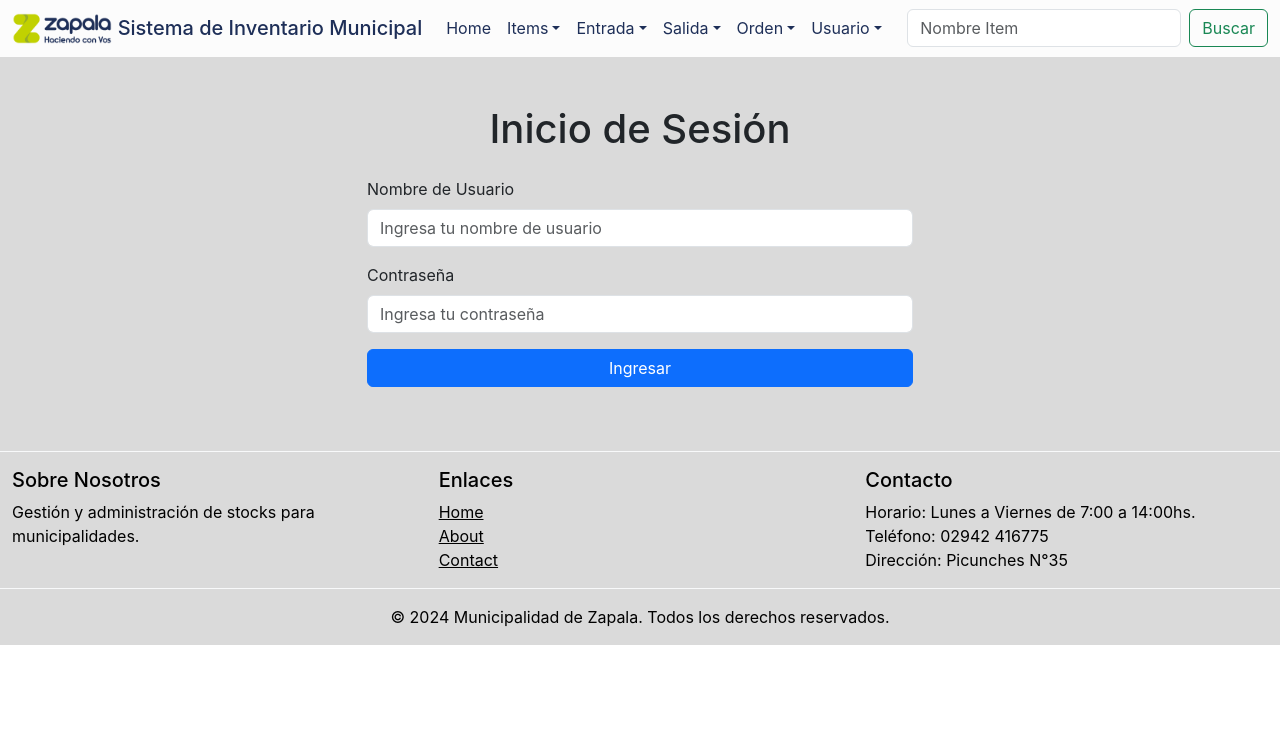
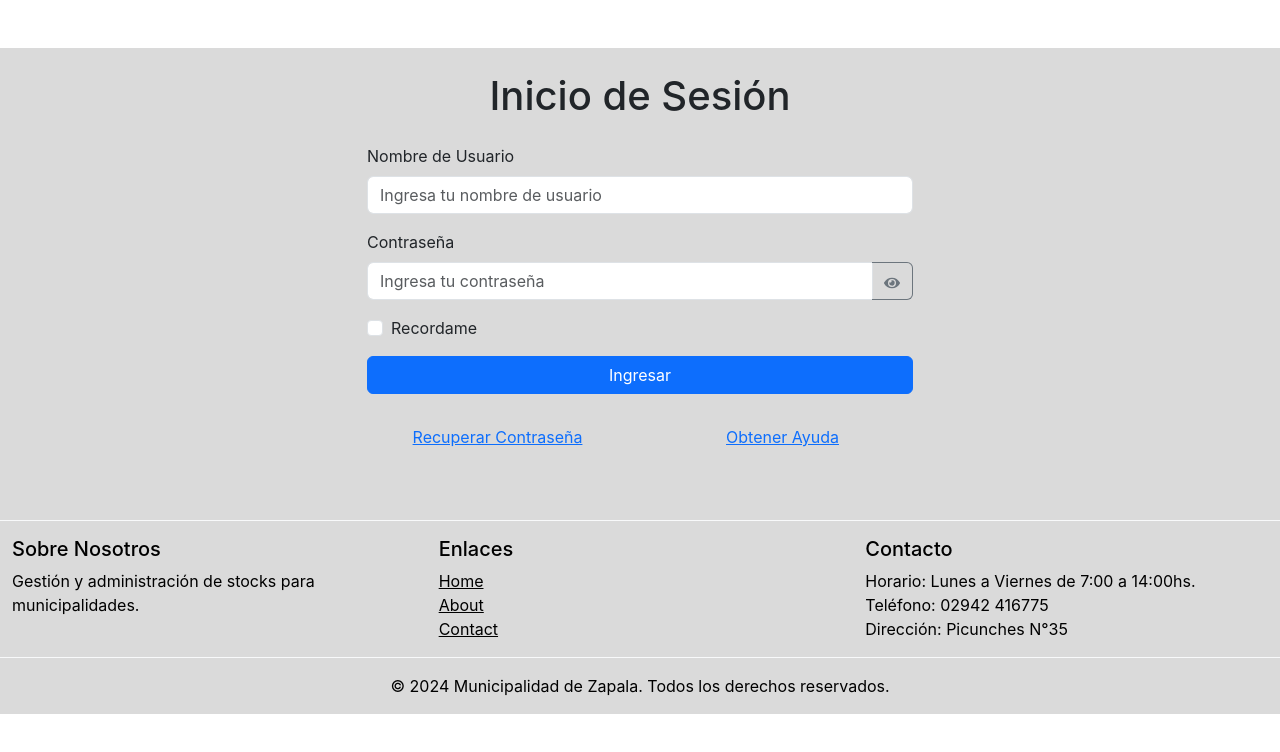
Before and after one commit to DDSZAP/StockCorralon, a React (Create React App) app in the folder frontend/: page /login in a window 1280 px wide. Shown: the top 752 px of the page. Built offline with nearby package versions, Linux system fonts and the light colour scheme; no server answers.

Commit message:
home + aside-global para cada sistema

```diff
--- a/frontend/src/App.js
+++ b/frontend/src/App.js
@@ -1,9 +1,8 @@
-//app.jsx
-import React, { useState, useEffect } from 'react';
+import React, { useState, useEffect, useContext } from 'react';
 import './App.css';
 import 'bootstrap/dist/css/bootstrap.min.css';
 import NavBar from './Components/NavBar/Navbar.jsx';
-import Login from './Components/Login/Login.jsx'
+import Login from './Components/Login/Login.jsx';
 import Home from './Components/Home/Home.jsx';
 import Footer from './Components/Footer/Footer.jsx';
 import { Route, Routes } from 'react-router-dom';
@@ -14,10 +13,10 @@ import ListaOrdenes from './Components/OrdenCompra/ListaOrdenes.jsx';
 import OrdenCompra from './Components/OrdenCompra/OrdenCompra.jsx';
 import { handleAddItem, handleDelete, handleModifyItem, filterItems } from '../src/Utils/Utils.js';
 import axios from 'axios';
-import { AuthProvider } from './Context/AuthContext.jsx'
+import { AuthProvider, AuthContext } from './Context/AuthContext.jsx';
 import PrivateRoute from './Components/PrivateRoute/PrivateRoute.js';
 
-export default function App() {
+function AppContent() {
   const [items, setItems] = useState([]); // Estado inicial vacío para items
   const [searchTerm, setSearchTerm] = useState('');
   const [entradas, setEntradas] = useState(() => {
@@ -25,18 +24,29 @@ export default function App() {
     return savedEntradas ? JSON.parse(savedEntradas) : [];
   });
 
-  // Cargar items desde la base de datos al montar el componente
+  // Obtén el contexto de autenticación
+  const { isAuthenticated } = useContext(AuthContext);
+
+  // Cargar items desde la base de datos solo si el usuario está autenticado
   useEffect(() => {
     const fetchItems = async () => {
       try {
-        const response = await axios.get('http://10.0.0.17/stock-api/public/api/items');
+        const token = localStorage.getItem('token');  // Asegúrate de usar el token si es necesario
+        const response = await axios.get('http://10.0.0.17/stock-api/public/api/items', {
+          headers: {
+            Authorization: `Bearer ${token}` // Si tu API requiere autenticación, añade el token aquí
+          }
+        });
         setItems(response.data);
       } catch (error) {
         console.error('Error al cargar los items:', error);
       }
     };
-    fetchItems();
-  }, []); // Este efecto se ejecuta solo una vez cuando el componente se monta
+
+    if (isAuthenticated) {  // Verifica si el usuario está autenticado
+      fetchItems();  // Solo llama a fetchItems si el usuario está autenticado
+    }
+  }, [isAuthenticated]);  // Añade isAuthenticated como dependencia
 
   // Guardar entradas en localStorage cuando cambien
   useEffect(() => {
@@ -63,9 +73,9 @@ export default function App() {
   const filteredItems = filterItems(items, searchTerm); // Aplicar filtro basado en el searchTerm
 
   return (
-    <AuthProvider>
     <div className="App">
-        <NavBar searchTerm={searchTerm} onSearchChange={handleSearchChange} />
+      {/* Muestra el NavBar solo si el usuario está autenticado */}
+      {isAuthenticated && <NavBar searchTerm={searchTerm} onSearchChange={handleSearchChange} />}
       <Routes>
         {/* Ruta pública para el login */}
         <Route exact path='/login' element={<Login />} />
@@ -132,6 +142,13 @@ export default function App() {
       </Routes>
       <Footer />
     </div>
+  );
+}
+
+export default function App() {
+  return (
+    <AuthProvider>
+      <AppContent />
     </AuthProvider>
   );
 }
--- a/frontend/src/Components/Home/Home.jsx
+++ b/frontend/src/Components/Home/Home.jsx
@@ -17,21 +17,35 @@ export default function Home({ items, setItems, onDelete, searchTerm }) {
   const [categorias, SetCategorias] = useState([]);
   const [subcategorias, SetSubcategorias] = useState([]);
 
-  useEffect(()=> {
+  useEffect(() => {
     const fetchCategoriesAndSubcategories = async () => {
-      try{
+      try {
+        const token = localStorage.getItem('token');  // Obtener el token de autenticación del localStorage
+
+        // Realizar ambas solicitudes GET con el encabezado de autorización
         const [catResponse, subcatResponse] = await Promise.all([
-          axios.get('http://10.0.0.17/stock-api/public/api/categorias'),
-          axios.get('http://10.0.0.17/stock-api/public/api/subcategorias'),
+          axios.get('http://10.0.0.17/stock-api/public/api/categorias', {
+            headers: {
+              Authorization: `Bearer ${token}`,  // Añadir el token en el encabezado de la solicitud
+            },
+          }),
+          axios.get('http://10.0.0.17/stock-api/public/api/subcategorias', {
+            headers: {
+              Authorization: `Bearer ${token}`,  // Añadir el token en el encabezado de la solicitud
+            },
+          }),
         ]);
-        SetCategorias(catResponse.data);
-        SetSubcategorias(subcatResponse.data);
-      } catch(error){
+
+        SetCategorias(catResponse.data);  // Establecer categorías
+        SetSubcategorias(subcatResponse.data);  // Establecer subcategorías
+      } catch (error) {
         console.error('Error al cargar categorías y subcategorías', error);
       }
     };
-    fetchCategoriesAndSubcategories();
-  },[]);
+
+    fetchCategoriesAndSubcategories();  // Llamar a la función para cargar datos
+  }, []);
+
 
   useEffect(() => {
     // Simulación de carga de datos
--- a/frontend/src/Components/ListadoDisponibilidad/ListadoDisponibilidad.jsx
+++ b/frontend/src/Components/ListadoDisponibilidad/ListadoDisponibilidad.jsx
@@ -12,8 +12,20 @@ export default function ListadoDisponibilidad({ onModify, searchTerm }) {
     // Función para obtener los datos desde la API
     const fetchItems = async () => {
       try {
+        const token = localStorage.getItem('token'); // Obtener el token de autenticación del localStorage
+
+        if (!token) {
+          console.error('No hay token disponible');
+          return;
+        }
+
         const response = await axios.get(
-          "http://10.0.0.17/stock-api/public/api/items"
+          "http://10.0.0.17/stock-api/public/api/items",
+          {
+            headers: {
+              Authorization: `Bearer ${token}` // Añadir el token en el encabezado de la solicitud
+            }
+          }
         );
         setItems(response.data);
       } catch (error) {
@@ -26,8 +38,19 @@ export default function ListadoDisponibilidad({ onModify, searchTerm }) {
   // Función para eliminar un item
   const onDelete = async (id) => {
     try {
-      // Realiza la solicitud DELETE a la ruta correspondiente
-      await axios.delete(`http://10.0.0.17/stock-api/public/api/items/${id}`);
+      const token = localStorage.getItem('token'); // Obtener el token de autenticación del localStorage
+
+      if (!token) {
+        console.error('No hay token disponible');
+        return;
+      }
+
+      // Realiza la solicitud DELETE a la ruta correspondiente con el token en el encabezado
+      await axios.delete(`http://10.0.0.17/stock-api/public/api/items/${id}`, {
+        headers: {
+          Authorization: `Bearer ${token}` // Añadir el token en el encabezado de la solicitud
+        }
+      });
       // Filtra los items eliminando el que fue borrado
       setItems((prevItems) => prevItems.filter((item) => item.id !== id));
       alert("Item eliminado exitosamente.");
--- a/frontend/src/Components/Login/Login.jsx
+++ b/frontend/src/Components/Login/Login.jsx
@@ -1,11 +1,13 @@
-// src/components/Login/LoginForm.js
 import React, { useState, useContext } from 'react';
-import { Form, Button, Container, Row, Col } from 'react-bootstrap';
+import { Form, Button, Container, Row, Col, InputGroup } from 'react-bootstrap';
 import { AuthContext } from '../../Context/AuthContext';
+import { FaEye, FaEyeSlash } from 'react-icons/fa';
 
 export default function LoginForm() {
   const [username, setUsername] = useState('');
   const [password, setPassword] = useState('');
+  const [showPassword, setShowPassword] = useState(false); // Estado para mostrar/ocultar contraseña
+  const [rememberUser, setRememberUser] = useState(false); // Estado para recordar usuario
   const [error, setError] = useState('');
   const { login } = useContext(AuthContext); // Usa la función de login del contexto
 
@@ -18,11 +20,16 @@ export default function LoginForm() {
     }
   };
 
+  // Maneja el cambio de visibilidad de la contraseña
+  const togglePasswordVisibility = () => {
+    setShowPassword(!showPassword);
+  };
+
   return (
     <Container className="mt-5">
       <Row className="justify-content-md-center">
         <Col md={6}>
-          <h1 className="text-center mb-4">Inicio de Sesión</h1>
+          <h1 className="text-center mb-4 mt-4">Inicio de Sesión</h1>
           <Form onSubmit={handleSubmit}>
             <Form.Group className="mb-3" controlId="formUsername">
               <Form.Label>Nombre de Usuario</Form.Label>
@@ -37,20 +44,52 @@ export default function LoginForm() {
 
             <Form.Group className="mb-3" controlId="formPassword">
               <Form.Label>Contraseña</Form.Label>
-              <Form.Control
-                type="password"
-                placeholder="Ingresa tu contraseña"
-                value={password}
-                onChange={(e) => setPassword(e.target.value)}
-                required
+              <InputGroup>
+                <Form.Control
+                  type={showPassword ? 'text' : 'password'} // Cambia el tipo de input según el estado
+                  placeholder="Ingresa tu contraseña"
+                  value={password}
+                  onChange={(e) => setPassword(e.target.value)}
+                  required
+                />
+                <Button
+                  variant="outline-secondary"
+                  onClick={togglePasswordVisibility}
+                  style={{ borderLeft: 'none' }} // Remueve el borde izquierdo del botón
+                >
+                  {showPassword ? <FaEyeSlash /> : <FaEye />} {/* Icono según el estado */}
+                </Button>
+              </InputGroup>
+            </Form.Group>
+
+            <Form.Group className="mb-3" controlId="formRememberUser">
+              <Form.Check
+                type="checkbox"
+                label="Recordame"
+                checked={rememberUser}
+                onChange={(e) => setRememberUser(e.target.checked)}
               />
             </Form.Group>
 
             {error && <p className="text-danger">{error}</p>}
 
-            <Button variant="primary" type="submit" className="w-100">
+            <Button variant="primary" type="submit" className="w-100 mb-3">
               Ingresar
             </Button>
+
+            {/* Botones adicionales */}
+            <Row className="mt-2">
+              <Col>
+                <Button variant="link" className="w-100" onClick={() => alert('Función de recuperación de contraseña')}>
+                  Recuperar Contraseña
+                </Button>
+              </Col>
+              <Col>
+                <Button variant="link" className="w-100" onClick={() => alert('Función de obtener ayuda')}>
+                  Obtener Ayuda
+                </Button>
+              </Col>
+            </Row>
           </Form>
         </Col>
       </Row>
```
Also changed, not shown: frontend/src/Context/AuthContext.jsx (+42 -8 lines), frontend/src/Utils/routes.txt. Lines whose indentation alone changed are shown as unchanged.
